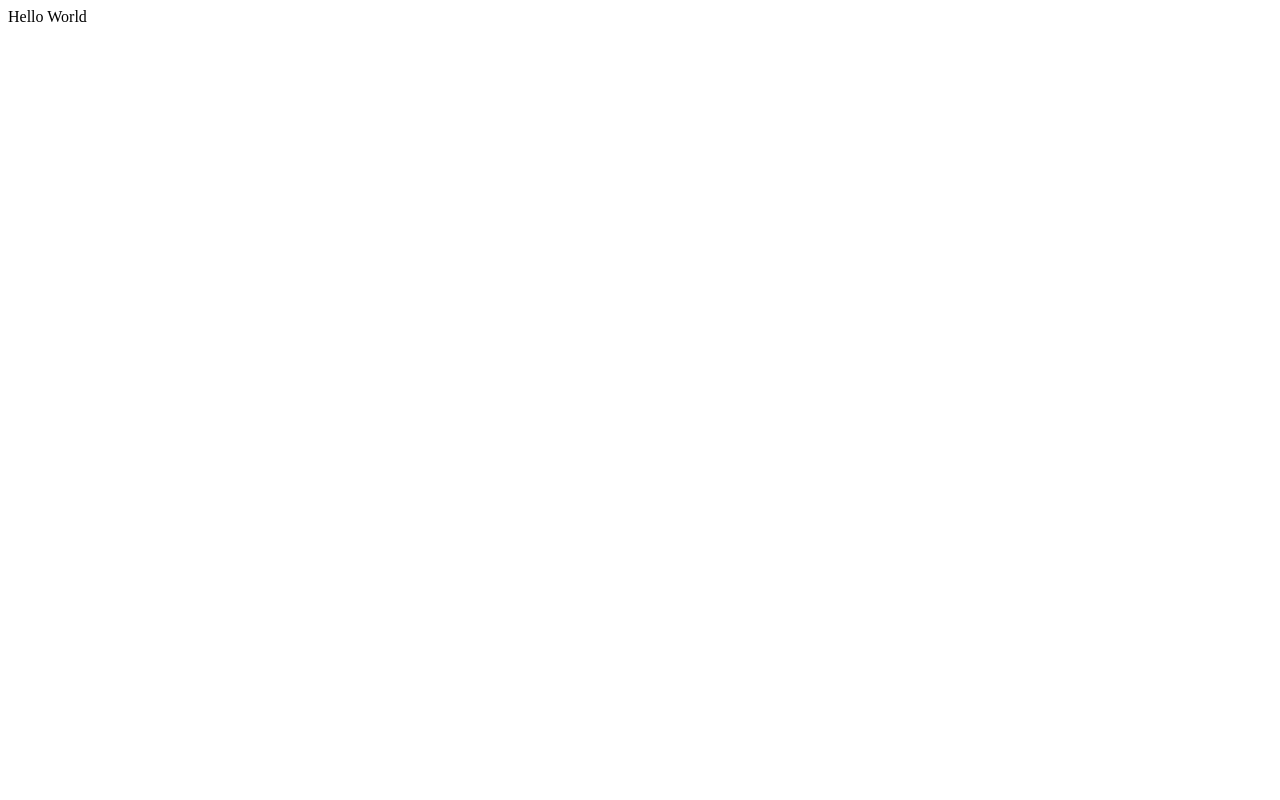
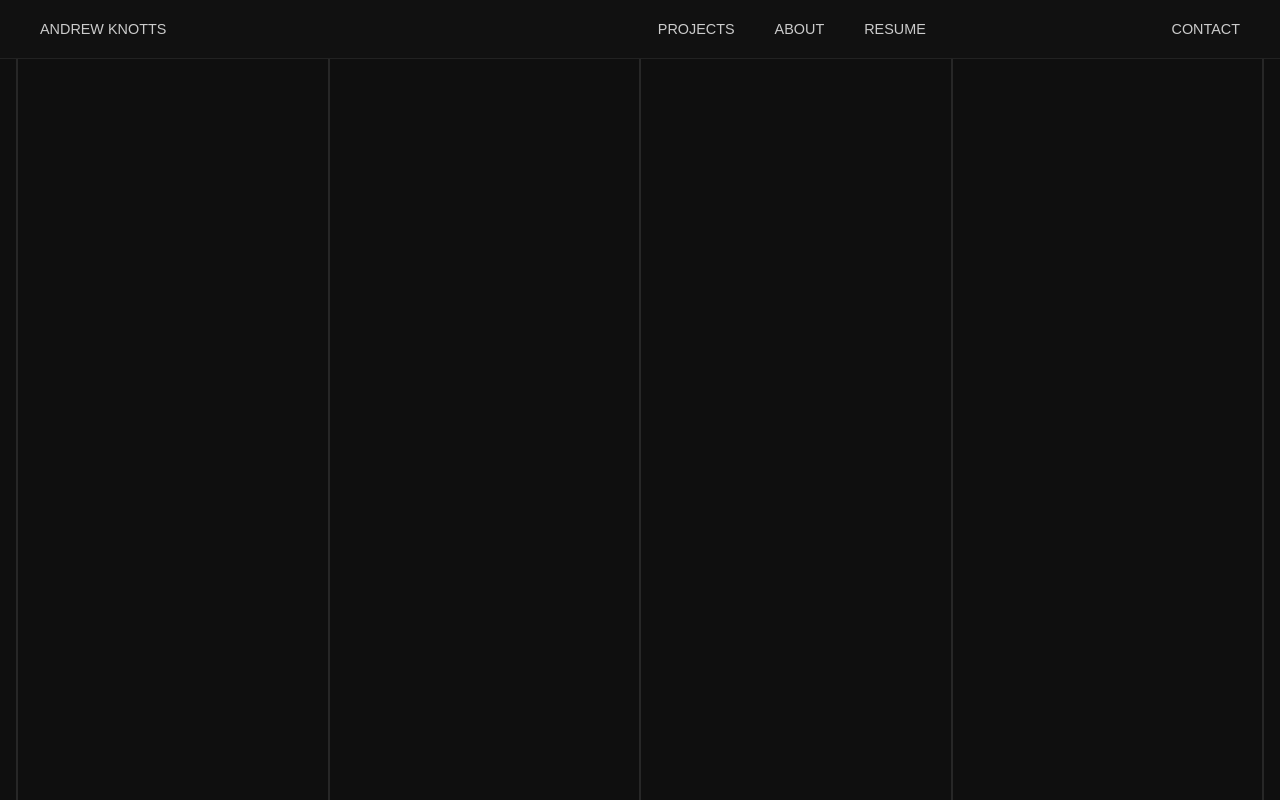
Before and after one commit to AndrewKnotts/PersonalSite, a plain HTML site: page index.html in a window 1280 px wide. Drawn offline with Linux system fonts and the light colour scheme; files whose address does not match are found by name.

Commit message:
new updates

```diff
--- a/CSS/homepage.css
+++ b/CSS/homepage.css
@@ -0,0 +1,129 @@
+/* Reset and base styles */
+* {
+  margin: 0;
+  padding: 0;
+  box-sizing: border-box;
+}
+
+body {
+  background: #0f0f0f;
+  color: #fff;
+  font-family: "Arial", sans-serif;
+}
+
+/*////////////////*/
+/* Header layout */
+/*////////////////*/
+
+/* Header layout */
+.site-header {
+  display: flex;
+  justify-content: space-between;
+  align-items: center;
+  padding: 20px 40px;
+  background-color: #111;
+  border-bottom: 1px solid #222;
+  position: relative;
+  z-index: 10;
+}
+
+/* Header sections */
+.header-left {
+}
+
+.header-nav {
+  display: flex;
+  gap: 40px;
+}
+
+.header-nav a,
+.header-right a {
+  position: relative;
+  text-decoration: none;
+  color: #ccc;
+  font-size: 0.9rem;
+  transition: color 0.3s ease;
+}
+
+/* Hover underline effect */
+.header-nav a::after,
+.header-right a::after {
+  content: "";
+  position: absolute;
+  width: 0;
+  height: 2px;
+  bottom: -4px;
+  left: 0;
+  background-color: #fff;
+  transition: width 0.3s ease;
+}
+
+.header-nav a:hover,
+.header-right a:hover {
+  color: #fff;
+}
+
+.header-nav a:hover::after,
+.header-right a:hover::after {
+  width: 100%;
+}
+
+/* Right section */
+.header-right {
+  font-size: 1rem;
+}
+
+.nav-link {
+  position: relative;
+  text-decoration: none;
+  color: #ccc;
+  font-size: 0.9rem;
+  transition: color 0.3s ease;
+}
+
+.nav-link::after {
+  content: "";
+  position: absolute;
+  width: 0;
+  height: 2px;
+  bottom: -4px;
+  left: 0;
+  background-color: #fff;
+  transition: width 0.3s ease;
+}
+
+.nav-link:hover {
+  color: #fff;
+}
+
+.nav-link:hover::after {
+  width: 100%;
+}
+
+
+
+
+
+/*////////////////*/
+/* Line Overlay */
+/*////////////////*/
+
+.line-overlay {
+position: fixed;
+width: calc(100% - 2rem);
+height: 100%;
+top: 0;
+left: 0;
+border-left: .5px solid white;
+border-right: .5px solid white;
+margin: 0rem 1rem;
+display: flex;
+opacity: .1;
+z-index: 0;
+}
+
+.line-overlay-section {
+    width: 25%;
+    border-left: .5px solid white;
+    border-right: .5px solid white;
+}
--- a/CSS/style.css
+++ b/CSS/style.css
@@ -1,4 +1,9 @@
 /* GENERAL */
+
+
+
+
+
 
 @import url("https://fonts.googleapis.com/css2?family=Sarabun:ital,wght@0,100;0,200;0,300;0,400;0,500;0,600;0,700;0,800;1,100;1,200;1,300;1,400;1,500;1,600;1,700;1,800&display=swap");
 
--- /dev/null
+++ b/CSS/styles.css
@@ -0,0 +1,5 @@
+:root {
+    --black: #1a1a1a;
+    --white: #ffffff;
+
+  }
--- a/index.html
+++ b/index.html
@@ -5,6 +5,8 @@
     <meta name="viewport" content="width=device-width, initial-scale=1.0" />
     <title>Andrew Knotts</title>
     <link rel="stylesheet" href="CSS/homepage.css" />
+    <link rel="stylesheet" href="CSS/styles.css" />
+
     <link rel="apple-touch-icon" sizes="180x180" href="assets/PS_favicons/apple-touch-icon.png">
     <link rel="icon" type="image/png" sizes="32x32" href="assets/PS_favicons/favicon-32x32.png">
     <link rel="icon" type="image/png" sizes="16x16" href="assets/PS_favicons/favicon-16x16.png">
@@ -12,10 +14,41 @@
   </head>
   <body>
 
+    <!-- HEADER -->
+    <header class="site-header">
+      <div class="header-left">
+        <a href="/" class="nav-link">ANDREW KNOTTS</a>
+      </div>
+      <nav class="header-nav"></nav>
+      <nav class="header-nav">
+        <a href="HTML/projects.html" class="nav-link">PROJECTS</a>
+        <a href="HTML/about.html" class="nav-link">ABOUT</a>
+        <a href="#resume" class="nav-link">RESUME</a>
+      </nav>
+      <div class="header-right">
+        <a href="#contact" class="nav-link">CONTACT</a>
+      </div>
+    </header>
 
-    <div>Hello World</div>
+    <!-- LINE OVERLAY -->
 
-    <div class=""></div>
+
+    <div class="line-overlay">
+      <div class="line-overlay-section"></div>
+      <div class="line-overlay-section"></div>
+      <div class="line-overlay-section"></div>
+      <div class="line-overlay-section"></div>
+
+    </div>
+
+
+
+
+
+
+
+
+
 
 
 
```
Also changed, not shown: HTML/about.html (added), HTML/projects.html (added).
